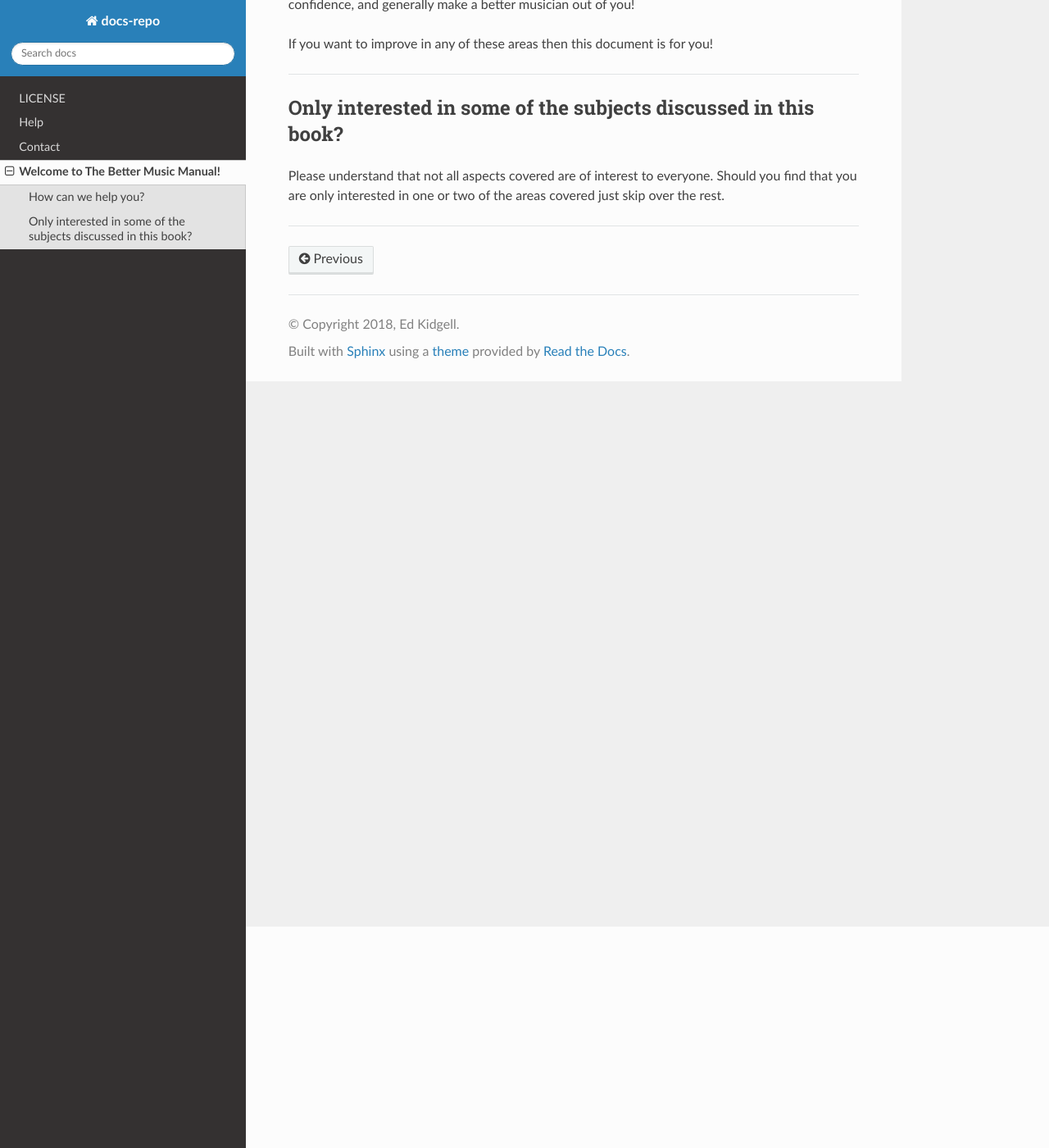
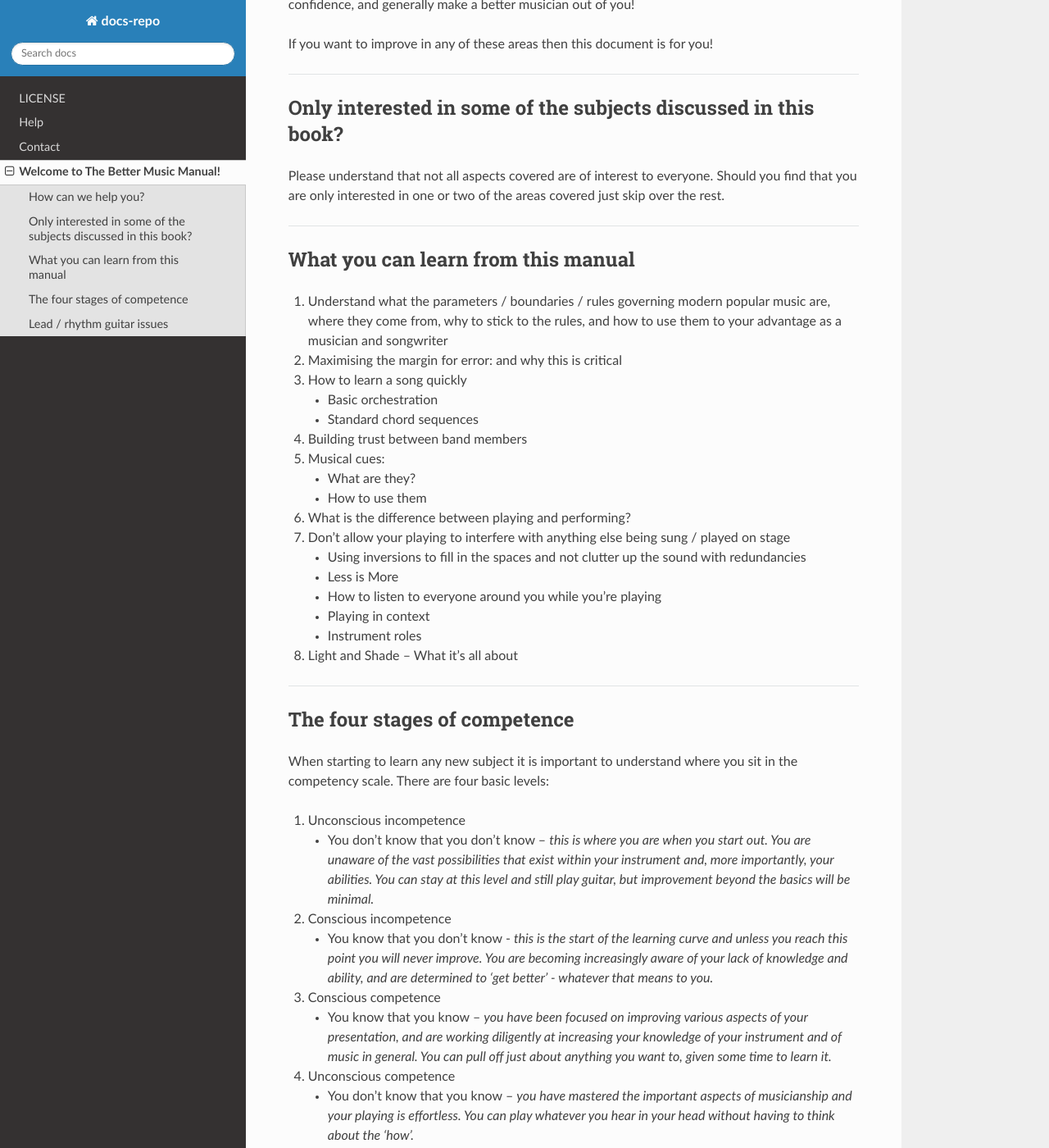
Before and after one commit to flakjakk/docs-repo, a Sphinx documentation site: the page built from docs/source/musicman.md, in a window 1280 px wide and 1400 px high, scrolled down 270 px. Shown: the whole window at 82% size. Built offline with Sphinx 7.4.7 and the Read the Docs theme 2.0.0, drawn with Linux system fonts in a browser that asks for light colours; some of the changed text lies outside the part shown.

Commit message:
Update musicman.md
Added up to Lead issues.

```diff
--- a/docs/source/musicman.md
+++ b/docs/source/musicman.md
@@ -12,3 +12,54 @@
 Please understand that not all aspects covered are of interest to everyone. Should you find that you are only interested in one or two of the areas covered just skip over the rest.
 
 ------------------------------------------------------------------------------------
+
+## What you can learn from this manual
+
+1. Understand what the parameters / boundaries / rules governing modern popular music are, where they come from, why to stick to the rules, and how to use them to your advantage as a musician and songwriter
+2. Maximising the margin for error: and why this is critical
+3. How to learn a song quickly
+   - Basic orchestration
+   - Standard chord sequences
+4. Building trust between band members
+5. Musical cues:
+   - What are they?
+   - How to use them
+6. What is the difference between playing and performing?
+7. Don't allow your playing to interfere with anything else being sung / played on stage
+   - Using inversions to fill in the spaces and not clutter up the sound with redundancies
+   - Less is More
+   - How to listen to everyone around you while you're playing
+   - Playing in context
+   - Instrument roles
+8. Light and Shade – What it’s all about
+
+------------------------------------------------------------------------------------
+
+## The four stages of competence
+
+When starting to learn any new subject it is important to understand where you sit in the competency scale. There are four basic levels:
+1. Unconscious incompetence
+    - You don’t know that you don’t know – _this is where you are when you start out. You are unaware of the vast possibilities that exist within your instrument and, more importantly, your abilities. You can stay at this level and still play guitar, but improvement beyond the basics will be minimal._
+2. Conscious incompetence
+    - You know that you don’t know - _this is the start of the learning curve and unless you reach this point you will never improve. You are becoming increasingly aware of your lack of knowledge and ability, and are determined to ‘get better’ - whatever that means to you._
+3. Conscious competence
+    - You know that you know – _you have been focused on improving various aspects of your presentation, and are working diligently at increasing your knowledge of your instrument and of music in general. You can pull off just about anything you want to, given some time to learn it._
+4. Unconscious competence
+    - You don’t know that you know – _you have mastered the important aspects of musicianship and your playing is effortless. You can play whatever you hear in your head without having to think about the ‘how’._
+
+------------------------------------------------------------------------------------
+
+## Lead / rhythm guitar issues
+
+Knowing how to really play the guitar is the first step. Once you can follow a chord sheet, play the chords, and string them together in a meaningful way, you are at the bottom of the stair-case. There is a long way to go to get to the top. The target is to learn how to use the guitar in context.
+
+For instance, you can play a standard A-E-D or C-F-G sequence in hundreds of different ways. Once you have the changes down you can start looking for contrasting ways to attack the chords. Try different sounds [if you use an electric guitar with effects], or strumming patterns, legato or staccato, make each note stand out or play them all at once, a brighter or a warmer sound / tone, open chords or play higher up the neck - so many possibilities. Which one/s you use depends entirely on context.
+
+This breaks down into three areas of concern:
+1. The sound you will use
+2. Which inversions of the chords you will use, and
+3. The way you will play those notes / chords
+
+But you have to have a reason for which methods you use because merely playing along mindlessly has no point. At all.
+
+------------------------------------------------------------------------------------
```
